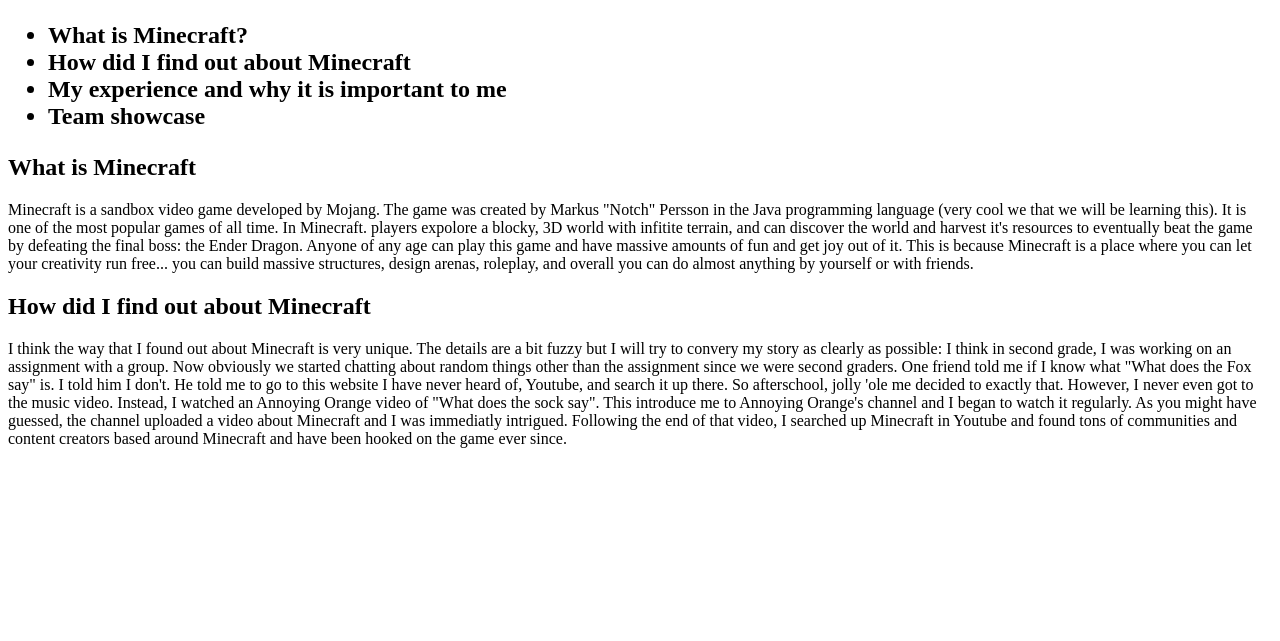
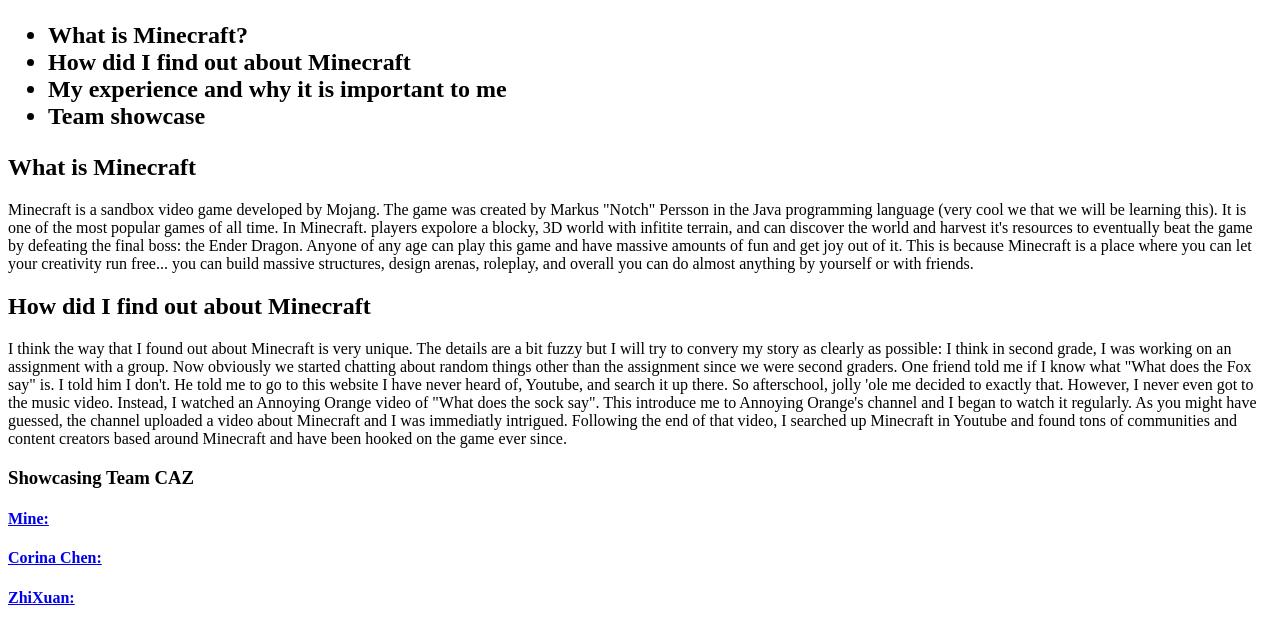
Before and after one commit to Alif-J-Rahman/web, a plain HTML site: page index.html in a window 1280 px wide. Shown: the part 95-736 px from the top of the page. Drawn offline with Linux system fonts and the light colour scheme.

Commit message:
Update index.html

```diff
--- a/index.html
+++ b/index.html
@@ -36,3 +36,8 @@ CAZ Showcase
   of "What does the sock say". This introduce me to Annoying Orange's channel and I began to watch it regularly. As you might have guessed, the channel uploaded a
   video about Minecraft and I was immediatly intrigued. Following the end of that video, I searched up Minecraft in Youtube and found tons of communities and content
   creators based around Minecraft and have been hooked on the game ever since. </p>
+
+  <h3> Showcasing Team CAZ  </h3>
+  <h4><a href="https://Alif-J-Rahman.github.io/web">Mine:</a> </h4>
+  <h4><a href="https://https://cchen32.github.io/web/">Corina Chen:</a> </h4>
+  <h4><a href="https://https://zhixuanl.github.io/web/">ZhiXuan:</a> </h4>
```
